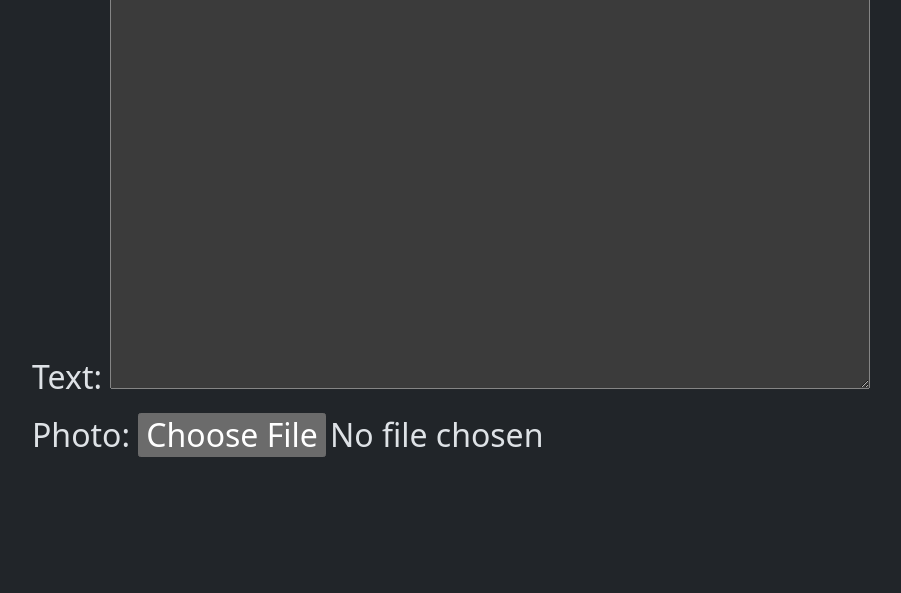
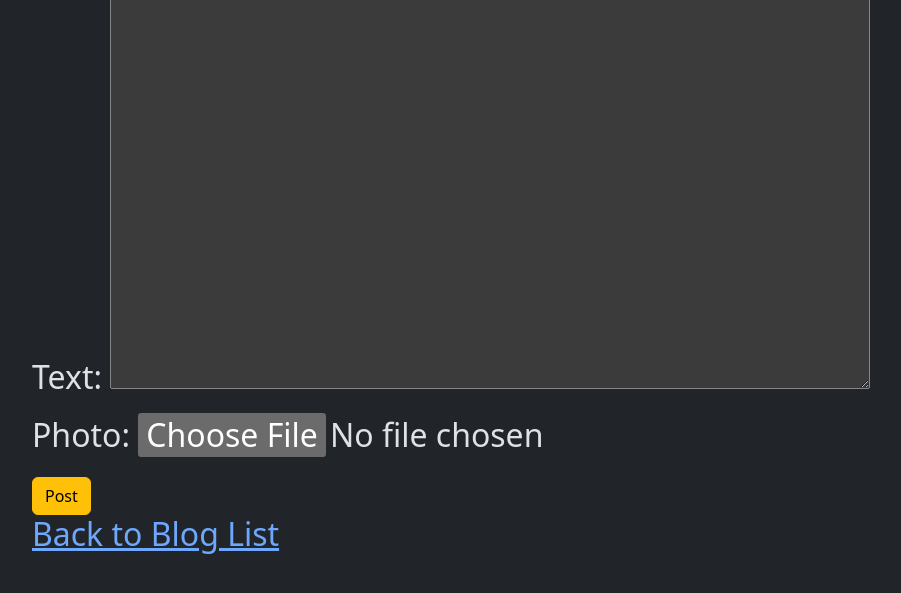
Before and after one commit to ArNGiH/Blog-Posts, a Django app: a page that uses bloghq/blog/templates/blog_form.html in a window 1280 px wide. Shown: the part 175-768 px from the top of the page, without its empty margins (50-951 px from the left). Run offline with Django 5.2, Linux system fonts and the light colour scheme.

Commit message:
Added all routing files

```diff
--- a/bloghq/blog/templates/blog_form.html
+++ b/bloghq/blog/templates/blog_form.html
@@ -16,7 +16,12 @@ Aryan's Project
     Create Blog
     {% endif %}
 
-    <form method="post" enctype="multipart/form-data" class="form"></form>
+    <form method="post" enctype="multipart/form-data" class="form">
+    {% csrf_token %}
     {{form.as_p}}
+    <button class="btn btn-warning" type=submit>Post</button>
+    </form>
+    <a href="{% url 'blog_list'  %}">Back to Blog List</a>
+
 </h2>
 {% endblock %}
```
Also changed, not shown: bloghq/blog/templates/blog_confirm_delete.html (+20 -0 lines), bloghq/db.sqlite3, bloghq/media/photos/p16.png (added).
